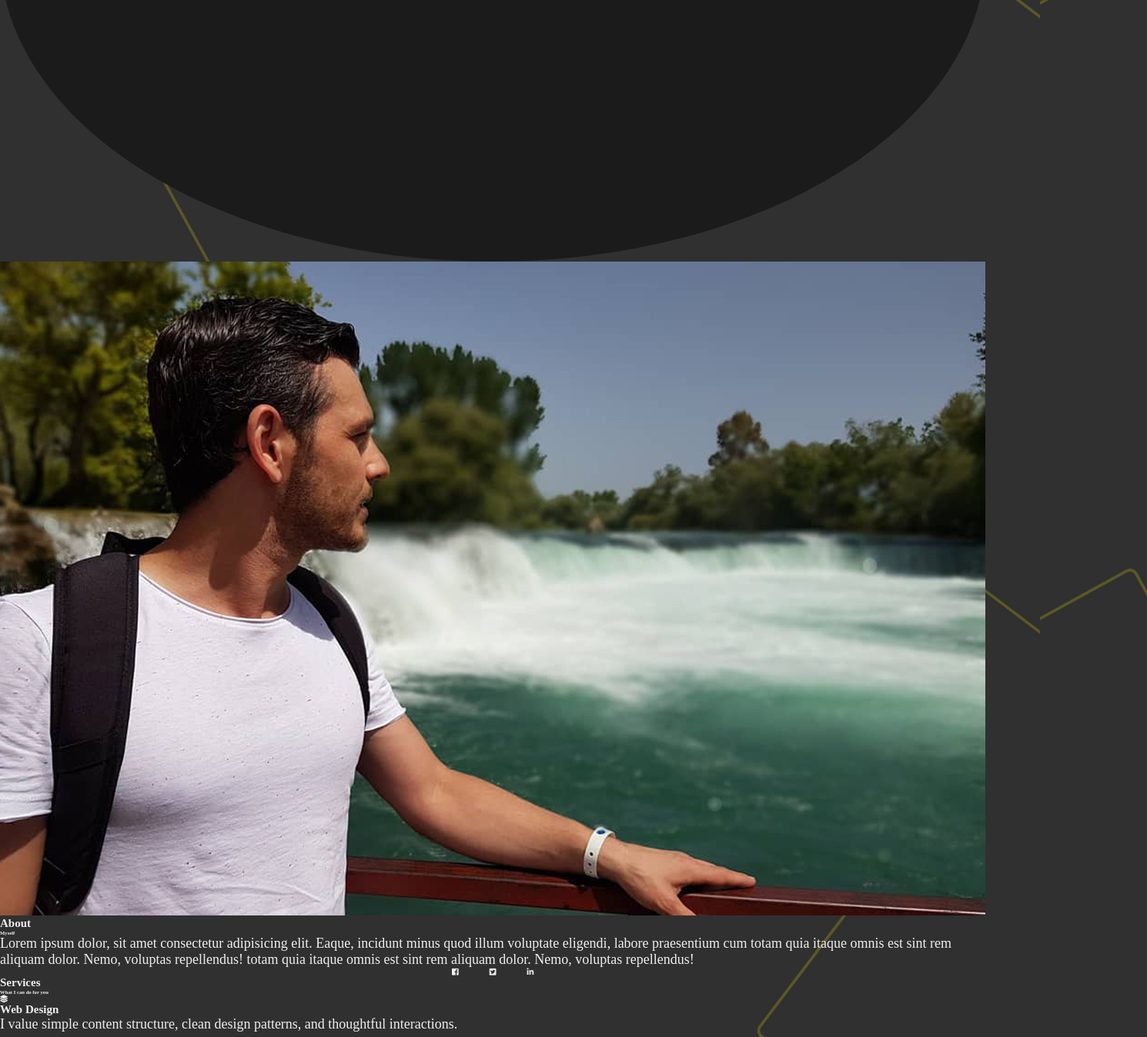
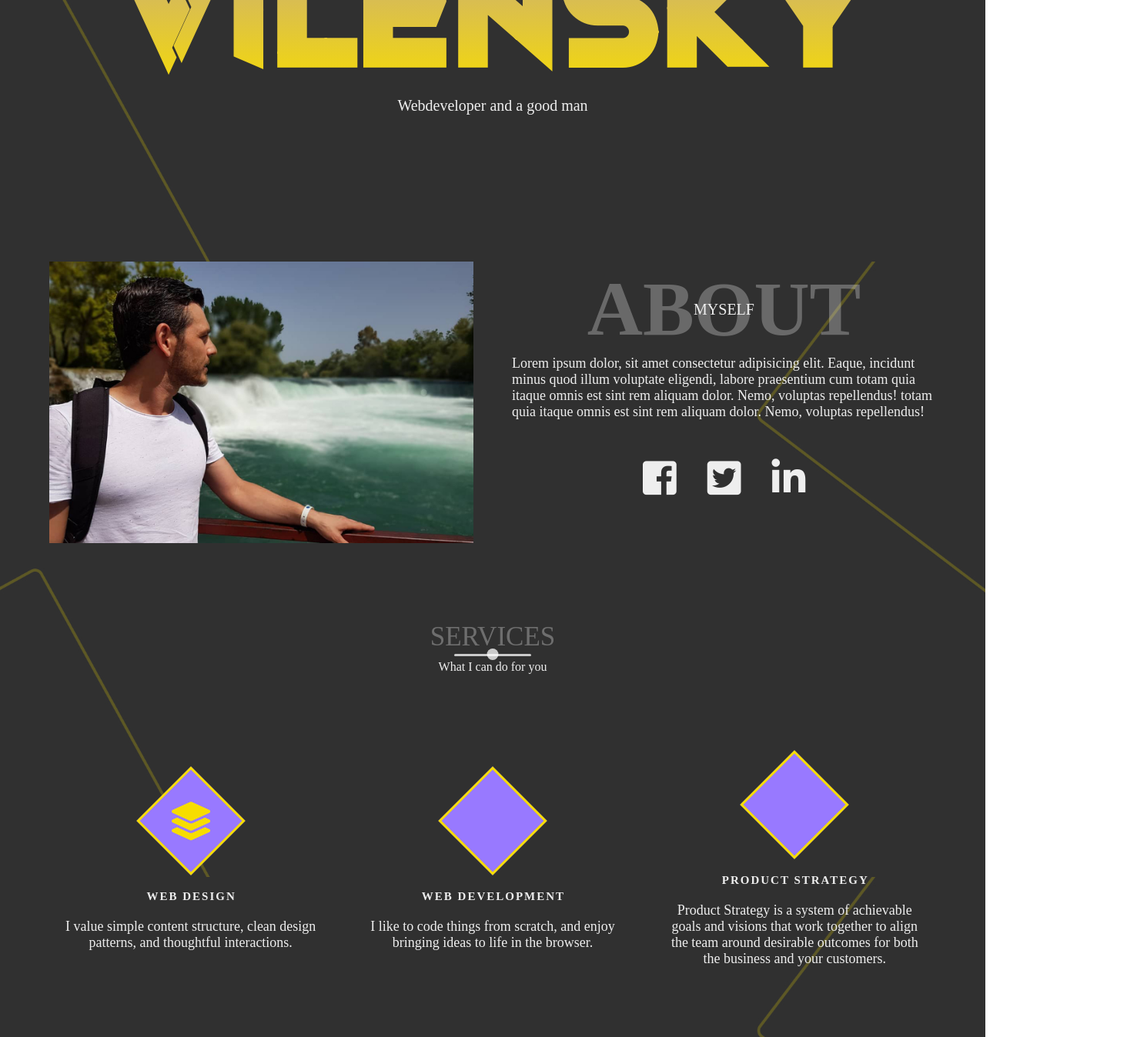
Before and after one commit to igalVilensky/Portfolio, a plain HTML site: page index.html in a window 1280 px wide. Shown: the part 460-1808 px from the top of the page at 77% size, 1490 px wide, since content can reach past the window. Drawn offline with nearby package versions, Linux system fonts and the light colour scheme.

Commit message:
about, services

```diff
--- a/css/style.css
+++ b/css/style.css
@@ -37,6 +37,58 @@ img {
 }
 /*End global*/
 
+/*Start reusable*/
+.container {
+  width: 90%;
+  max-width: 120rem;
+  height: 100%;
+  margin: 0 auto;
+  position: relative;
+}
+
+.section-heading {
+  text-align: center;
+  margin-top: 10rem;
+}
+
+.section-heading h1 {
+  font-size: 3.5rem;
+  color: rgba(255, 255, 255, 0.3);
+  text-transform: uppercase;
+  font-weight: 300;
+  position: relative;
+  margin-bottom: 1rem;
+}
+
+.section-heading h1::before,
+.section-heading h1::after {
+  content: "";
+  position: absolute;
+  bottom: -0.5rem;
+  left: 50%;
+  transform: translateX(-50%);
+  background-color: rgba(255, 255, 255, 0.75);
+}
+
+.section-heading h1::before {
+  width: 10rem;
+  height: 3px;
+  border-radius: 0.8rem;
+}
+
+.section-heading h1::after {
+  width: 1.5rem;
+  height: 1.5rem;
+  border-radius: 100%;
+  bottom: -1.05rem;
+}
+
+.section-heading h6 {
+  font-size: 1.6rem;
+  font-weight: 300;
+}
+/*End reusable*/
+
 /*Start header*/
 header {
   width: 100%;
@@ -46,15 +98,16 @@ header {
 .top-nav {
   width: 100%;
   height: 100vh;
-  /* position: fixed; */
-  background-color: #1b1b1b;
+  position: fixed;
+  top: -100vh;
+  z-index: 50;
+  background-color: #1f1f1f;
   border-bottom-right-radius: 100%;
   border-bottom-left-radius: 100%;
   transition: all 650ms cubic-bezier(1, 0, 0, 1);
 }
 
 .top-nav.open {
-  /*  position: absolute; */
   top: 0%;
   border-radius: initial;
 }
@@ -80,12 +133,13 @@ li {
 
 .nav-link:hover,
 .nav-link:focus {
-  background: #614f9d;
-  background-clip: text;
+  background: linear-gradient(#9879ff, #f7dd00);
+  -webkit-background-clip: text;
   color: transparent;
 }
 
 .menu-toggler {
+  /*  border: 2px solid red; */
   position: absolute;
   top: 5rem;
   right: 5rem;
@@ -104,7 +158,7 @@ li {
 }
 
 .bar {
-  background: /* linear-gradient(top #614f9d #ffe402); */ #ffe402;
+  background: linear-gradient(to right, #ae00ff, #ffe600);
   width: 100%;
   height: 4px;
   border-radius: 0.8rem;
@@ -116,20 +170,147 @@ li {
 
 .bar.start {
   transform-origin: right;
-  transition: transform 650ms cubic-bezier(0.54, -081, 0.57, 0.57);
+  transition: transform 650ms cubic-bezier(0.54, -0.81, 0.57, 0.57);
+}
+
+.bar.end {
+  align-self: flex-end;
+  transform-origin: left;
+  transition: transform 650ms cubic-bezier(0.54, -0.81, 0.57, 0.57);
 }
 
 .open .bar.start {
   transform: rotate(-90deg) translateX(0.8rem);
 }
 
-.bar.end {
-  align-self: flex-end;
-  transform-origin: left;
-  transition: transform 650ms cubic-bezier(0.54, -081, 0.57, 0.57);
-}
-
 .open .bar.end {
   transform: rotate(-90deg) translateX(-0.8rem);
 }
+
+.landing-text {
+  position: absolute;
+  top: 50%;
+  left: 50%;
+  transform: translate(-50%, -50%);
+  width: 100%;
+  text-align: center;
+  z-index: 1;
+}
+
+.landing-text h1 {
+  font-size: 20rem;
+  font-family: OriginTech, sans-serif;
+  background: linear-gradient(#9879ff, #f7dd00);
+  -webkit-background-clip: text;
+  color: transparent;
+  padding: 1rem;
+  user-select: none;
+}
+
+.landing-text h6 {
+  font-size: 2rem;
+  font-weight: 400;
+}
 /*End header*/
+
+/*Start about*/
+
+.about .container {
+  display: flex;
+  align-items: center;
+  justify-content: center;
+}
+
+.about-heading {
+  text-transform: uppercase;
+  text-align: center;
+  line-height: 0;
+  margin-bottom: 6rem;
+}
+
+.about-heading h1 {
+  font-size: 10rem;
+  opacity: 0.3;
+}
+
+.about-heading h6 {
+  font-size: 2rem;
+  font-weight: 300;
+}
+
+.profile-img {
+  flex: 1;
+  margin-right: 5rem;
+}
+
+.about-details {
+  flex: 1;
+}
+
+.social-media {
+  margin-top: 5rem;
+}
+
+.social-media i {
+  font-size: 5rem;
+  transition: color 650ms;
+}
+
+.fa-facebook-square:hover {
+  color: #4267b2;
+}
+
+.fa-twitter-square:hover {
+  color: #38a1f3;
+}
+
+.fa-linkedin-in:hover {
+  color: #0077b5;
+}
+/*End about*/
+
+/*Start services*/
+
+.my-skills {
+  margin-top: 10rem;
+  display: grid;
+  grid-template-columns: repeat(auto-fit, minmax(25rem, 1fr));
+  grid-gap: 2.5rem;
+  text-align: center;
+}
+
+.skill {
+  display: flex;
+  flex-direction: column;
+  justify-content: center;
+  align-items: center;
+  padding: 2rem;
+}
+
+.skill h1 {
+  text-transform: uppercase;
+  letter-spacing: 2px;
+  margin: 2rem -2px 2rem 0;
+}
+
+.icon-container {
+  width: 10rem;
+  height: 10rem;
+  border: 3px solid #f7dd00;
+  background-color: #9879ff;
+  margin-bottom: 2rem;
+  display: flex;
+  transform: rotate(45deg);
+}
+
+.icon-container i {
+  color: #f7dd00;
+  font-size: 5rem;
+  margin: auto;
+  transform: rotate(-45deg);
+}
+
+/*Start portfolio*/
+/*End services*/
+
+/*End services*/
```
Also changed, not shown: index.html (+2 -1 lines).
